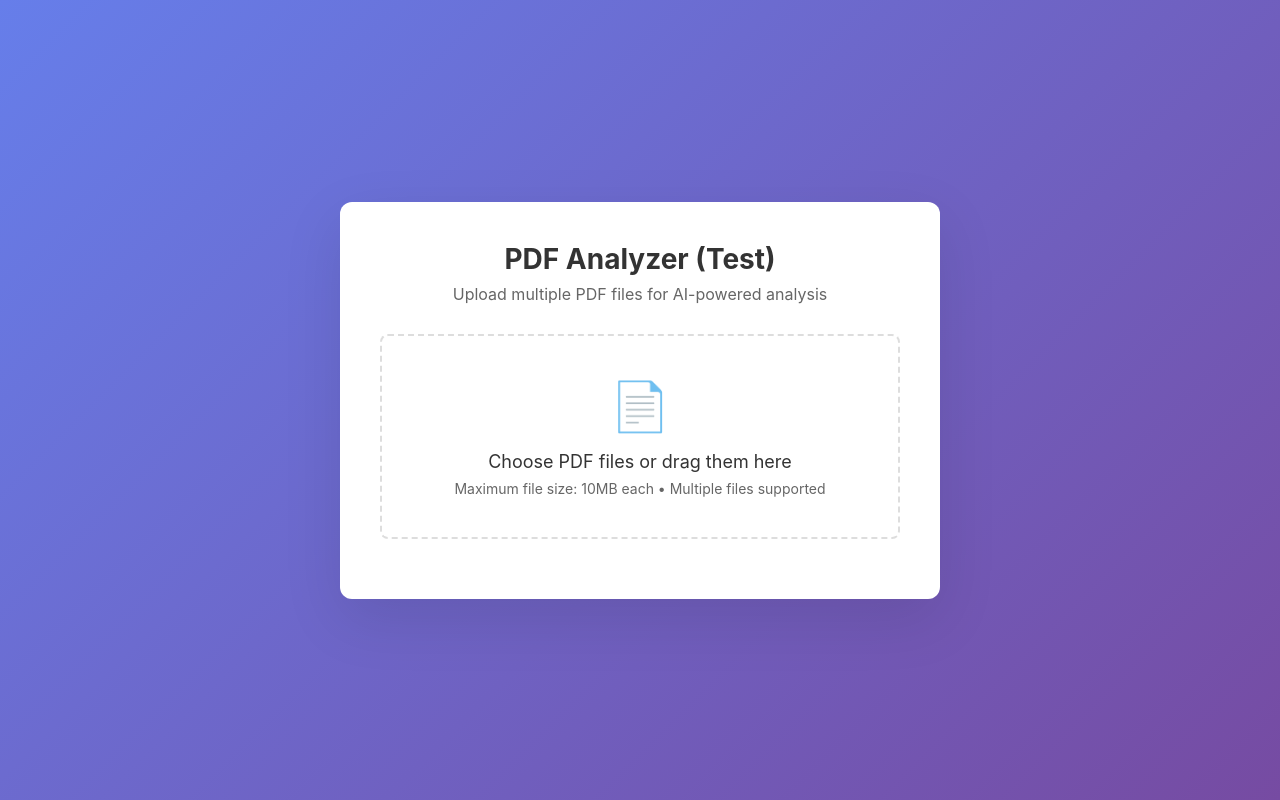
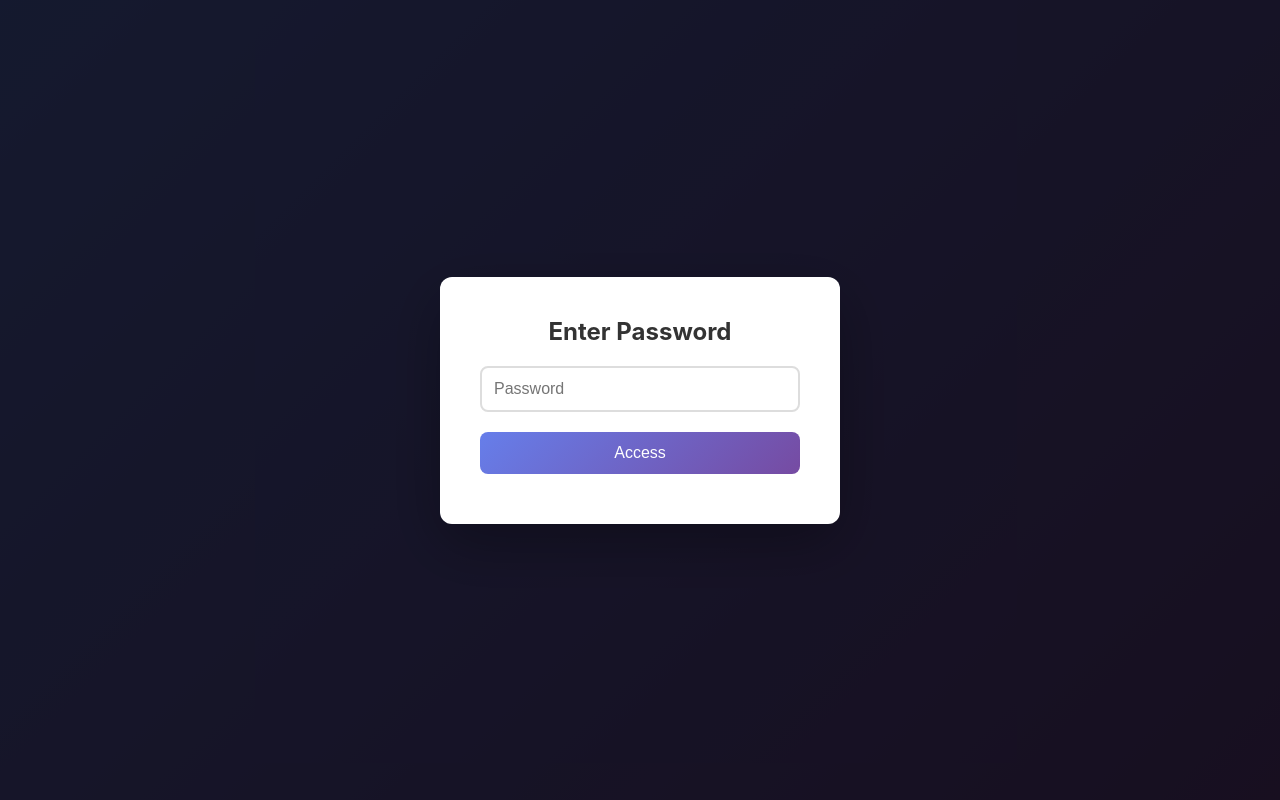
Before and after one commit to daemic24/n8n_pdf_analyzer, a plain HTML site: page index.html in a window 1280 px wide. Drawn offline with Linux system fonts and the light colour scheme.

Commit message:
pw added

```diff
--- a/index.html
+++ b/index.html
@@ -208,10 +208,77 @@
                 font-size: 24px;
             }
         }
+        .password-modal {
+            position: fixed;
+            top: 0;
+            left: 0;
+            width: 100%;
+            height: 100%;
+            background: rgba(0, 0, 0, 0.8);
+            display: flex;
+            align-items: center;
+            justify-content: center;
+            z-index: 1000;
+        }
+
+        .password-dialog {
+            background: white;
+            border-radius: 12px;
+            padding: 40px;
+            max-width: 400px;
+            width: 90%;
+            box-shadow: 0 20px 60px rgba(0, 0, 0, 0.3);
+        }
+
+        .password-dialog h2 {
+            text-align: center;
+            color: #333;
+            margin-bottom: 20px;
+        }
+
+        .password-input {
+            width: 100%;
+            padding: 12px;
+            border: 2px solid #ddd;
+            border-radius: 8px;
+            font-size: 16px;
+            margin-bottom: 20px;
+        }
+
+        .password-btn {
+            width: 100%;
+            background: linear-gradient(135deg, #667eea 0%, #764ba2 100%);
+            color: white;
+            border: none;
+            border-radius: 8px;
+            padding: 12px;
+            font-size: 16px;
+            cursor: pointer;
+        }
+
+        .password-error {
+            color: #dc3545;
+            text-align: center;
+            margin-top: 10px;
+            font-size: 14px;
+        }
+
+        .main-content {
+            display: none;
+        }
     </style>
 </head>
 <body>
-    <div class="container">
+    <div id="passwordModal" class="password-modal">
+        <div class="password-dialog">
+            <h2>Enter Password</h2>
+            <input type="password" id="passwordInput" class="password-input" placeholder="Password">
+            <button id="passwordSubmit" class="password-btn">Access</button>
+            <div id="passwordError" class="password-error"></div>
+        </div>
+    </div>
+
+    <div class="container main-content" id="mainContent">
         <div class="header">
             <h1>PDF Analyzer (Test)</h1>
             <p>Upload multiple PDF files for AI-powered analysis</p>
@@ -239,6 +306,32 @@
     </div>
 
     <script>
+        const passwordModal = document.getElementById('passwordModal');
+        const passwordInput = document.getElementById('passwordInput');
+        const passwordSubmit = document.getElementById('passwordSubmit');
+        const passwordError = document.getElementById('passwordError');
+        const mainContent = document.getElementById('mainContent');
+
+        const correctPassword = 'maxpecu';
+
+        passwordSubmit.addEventListener('click', checkPassword);
+        passwordInput.addEventListener('keypress', (e) => {
+            if (e.key === 'Enter') {
+                checkPassword();
+            }
+        });
+
+        function checkPassword() {
+            const enteredPassword = passwordInput.value;
+            if (enteredPassword === correctPassword) {
+                passwordModal.style.display = 'none';
+                mainContent.style.display = 'block';
+            } else {
+                passwordError.textContent = 'Incorrect password';
+                passwordInput.value = '';
+            }
+        }
+
         const uploadArea = document.getElementById('uploadArea');
         const fileInput = document.getElementById('fileInput');
         const filesList = document.getElementById('filesList');
```
